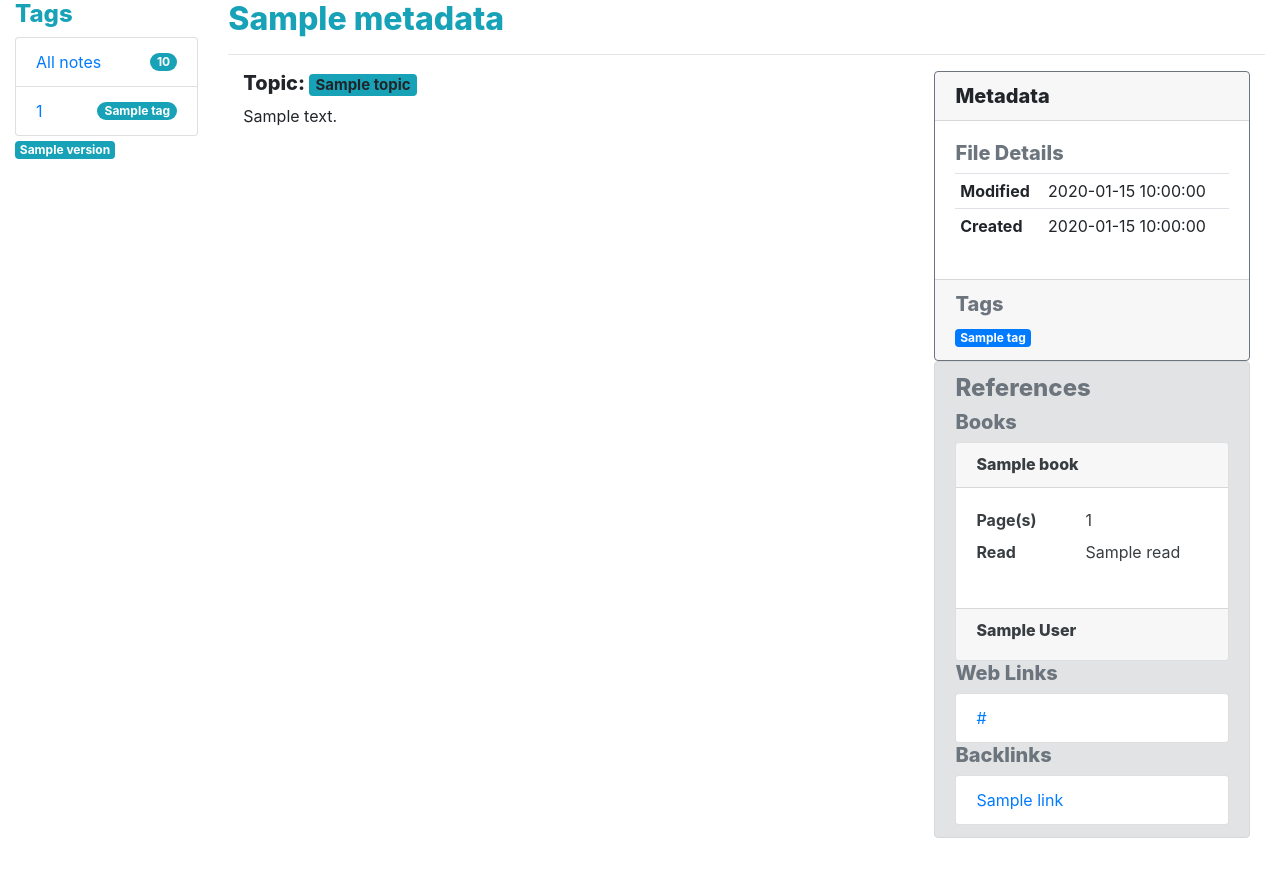
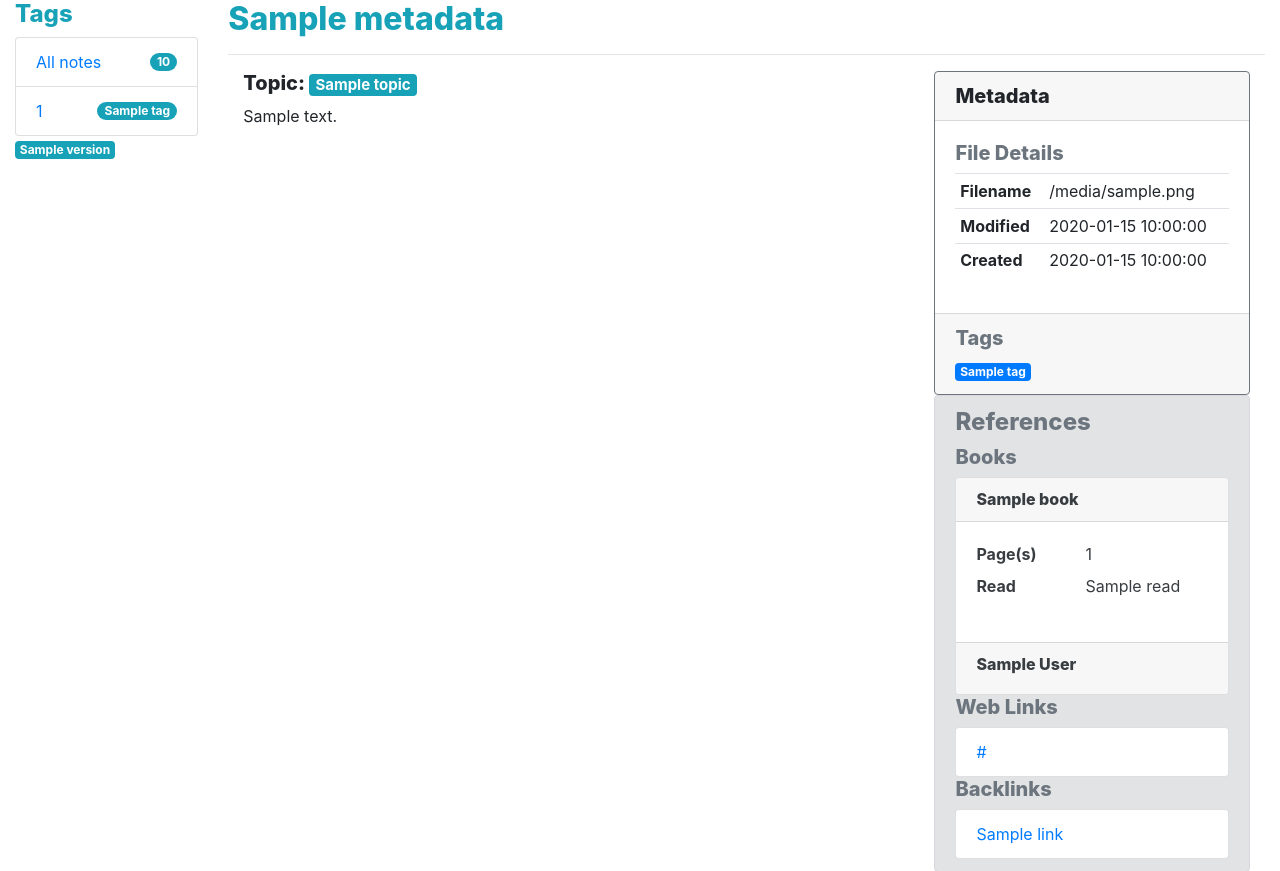
Before and after one commit to andy-cowley/vinci, a Flask app: template src/vinci/templates/note.html in a window 1280 px wide. Shown: the part 101-972 px from the top of the page. Before the commit the page ends 939 px from the top, so only its background shows below. Run offline with Flask 2, Linux system fonts and the light colour scheme; the template is opened without the code that fills it: most values are stand-ins (such as "Sample title", 1, 10 or a date in 2020); some libraries are stand-ins or nearby versions.

Commit message:
Adds filename to metadata table

```diff
--- a/src/vinci/templates/note.html
+++ b/src/vinci/templates/note.html
@@ -8,7 +8,7 @@
     <div class="container-fluid">
         <div class="row">
             <div class="col-8 col-md-8">
-                <h5>Topic: <a class="badge badge-info">{{ metadata.topic }}</a></h5>
+              <h5>Topic: <a class="badge badge-info" href="/topic/{{ metadata.topic }}">{{ metadata.topic }}</a></h5>
                 {{ note_content | safe }}
             </div>
             <div class="col-4 col-md-4">
@@ -20,6 +20,10 @@
 
                         <h5 class="text-muted">File Details</h5>
                         <table class="table table-hover table-sm">
+                          <tr>
+                                <th scope="row">Filename</th>
+                                <td>{{ file_name }}</td>
+                            </tr>
                             <tr>
                                 <th scope="row">Modified</th>
                                 <td>{{ metadata.modified }}</td>
--- a/src/vinci/vinci.py
+++ b/src/vinci/vinci.py
@@ -146,6 +146,7 @@ def render_note(note_id):
         tag_index_tuple_sum=tag_index_tuple_sum,
         note_content=md_file["content"],
         metadata=md_file["metadata"],
+        file_name=note_id,
         backlinks=md_file["backlinks"],
         version=VERSION,
     )
```
